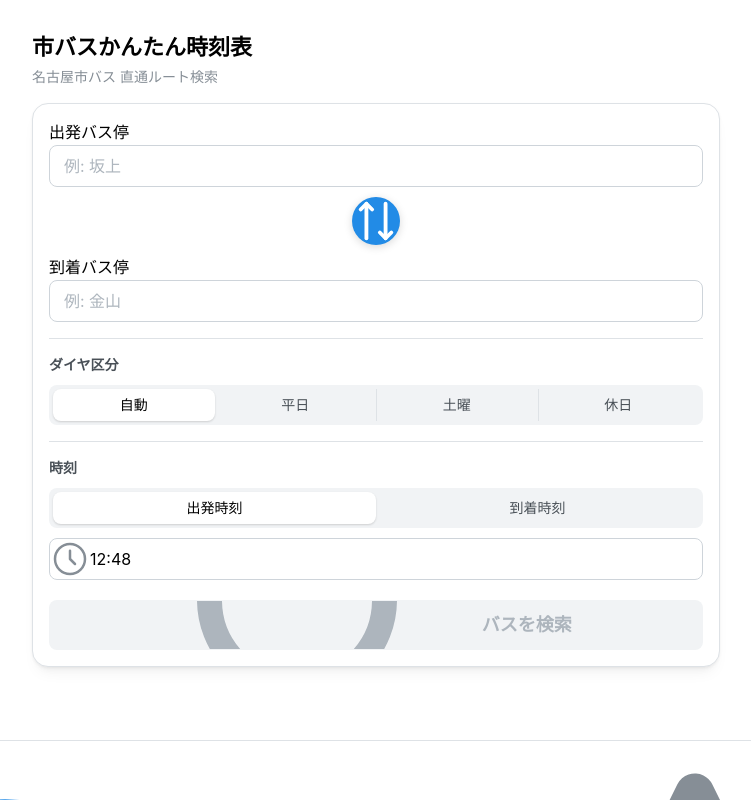
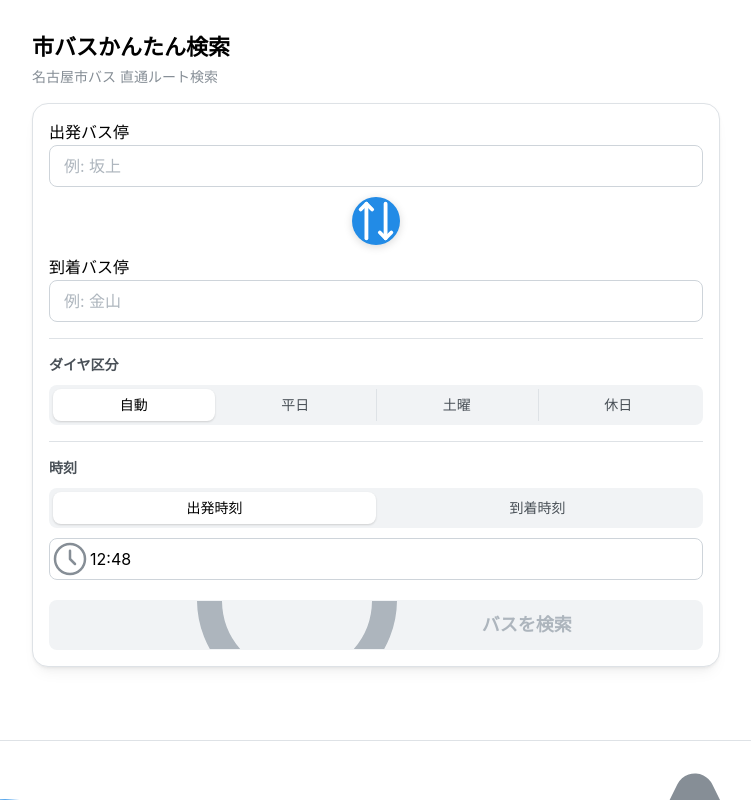
Before and after one commit to sinoda1114/shibasu-keiro, a Next.js app: page / in a window 1280 px wide. Shown: the whole page, without its empty margins (264-1015 px from the left). Built offline with nearby package versions, Linux system fonts and the light colour scheme.

Commit message:
chore: アプリ名を「市バスかんたん時刻表」→「市バスかんたん検索」に変更

```diff
--- a/app/layout.tsx
+++ b/app/layout.tsx
@@ -7,7 +7,7 @@ import { AppShellLayout } from '@/components/layout/AppShellLayout'
 import { ServiceWorkerRegistration } from '@/components/pwa/ServiceWorkerRegistration'
 
 export const metadata: Metadata = {
-  title: '市バスかんたん時刻表',
+  title: '市バスかんたん検索',
   description: '名古屋市バスの直通ルート検索・時刻表確認アプリ',
   manifest: '/manifest.webmanifest',
   appleWebApp: {
--- a/app/manifest.ts
+++ b/app/manifest.ts
@@ -2,8 +2,8 @@ import type { MetadataRoute } from 'next'
 
 export default function manifest(): MetadataRoute.Manifest {
   return {
-    name: '市バスかんたん時刻表',
-    short_name: '市バス時刻表',
+    name: '市バスかんたん検索',
+    short_name: '市バス検索',
     description: '名古屋市バスの直通ルート検索',
     start_url: '/',
     display: 'standalone',
--- a/app/page.tsx
+++ b/app/page.tsx
@@ -189,7 +189,7 @@ function SearchPageContent() {
       <Stack gap="md">
         <Stack gap={4}>
           <Title order={1} size="h3" fw={800}>
-            市バスかんたん時刻表
+            市バスかんたん検索
           </Title>
           <Text c="dimmed" size="sm">
             名古屋市バス 直通ルート検索
```
